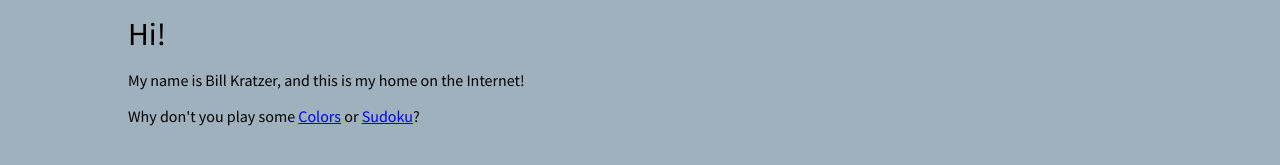
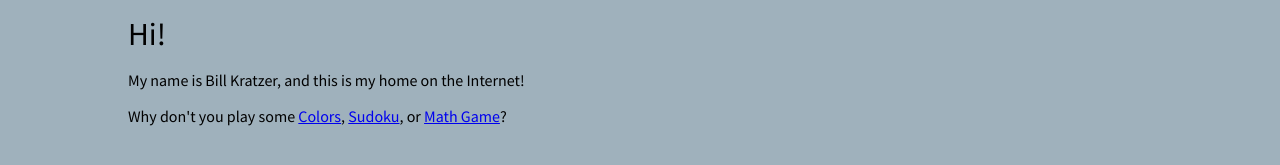
Before and after one commit to billkratzer/thekratzers-website-old, a Jekyll site: the page built from index.html, in a window 1280 px wide. Shown: the part 380-545 px from the top of the page. Built offline with Jekyll 4.4.1, drawn with Linux system fonts in a browser that asks for light colours; nearby versions of some CDN libraries; some web fonts are replaced.

Commit message:
Adding math game to front page.

```diff
--- a/index.html
+++ b/index.html
@@ -19,9 +19,10 @@ css_file: index.css
         </p>
         <p class="copy">
             Why don't you play some
-                <a href="http://colors.thekratzers.com" target="_blank">Colors</a>
+                <a href="http://colors.thekratzers.com" target="_blank">Colors</a>,
+            <a href="http://sudoku.thekratzers.com" target="_blank">Sudoku</a>,
             or
-            <a href="http://sudoku.thekratzers.com" target="_blank">Sudoku</a>?
+            <a href="http://math.thekratzers.com" target="_blank">Math Game</a>?
         </p>
     </div>
 </div>
```
